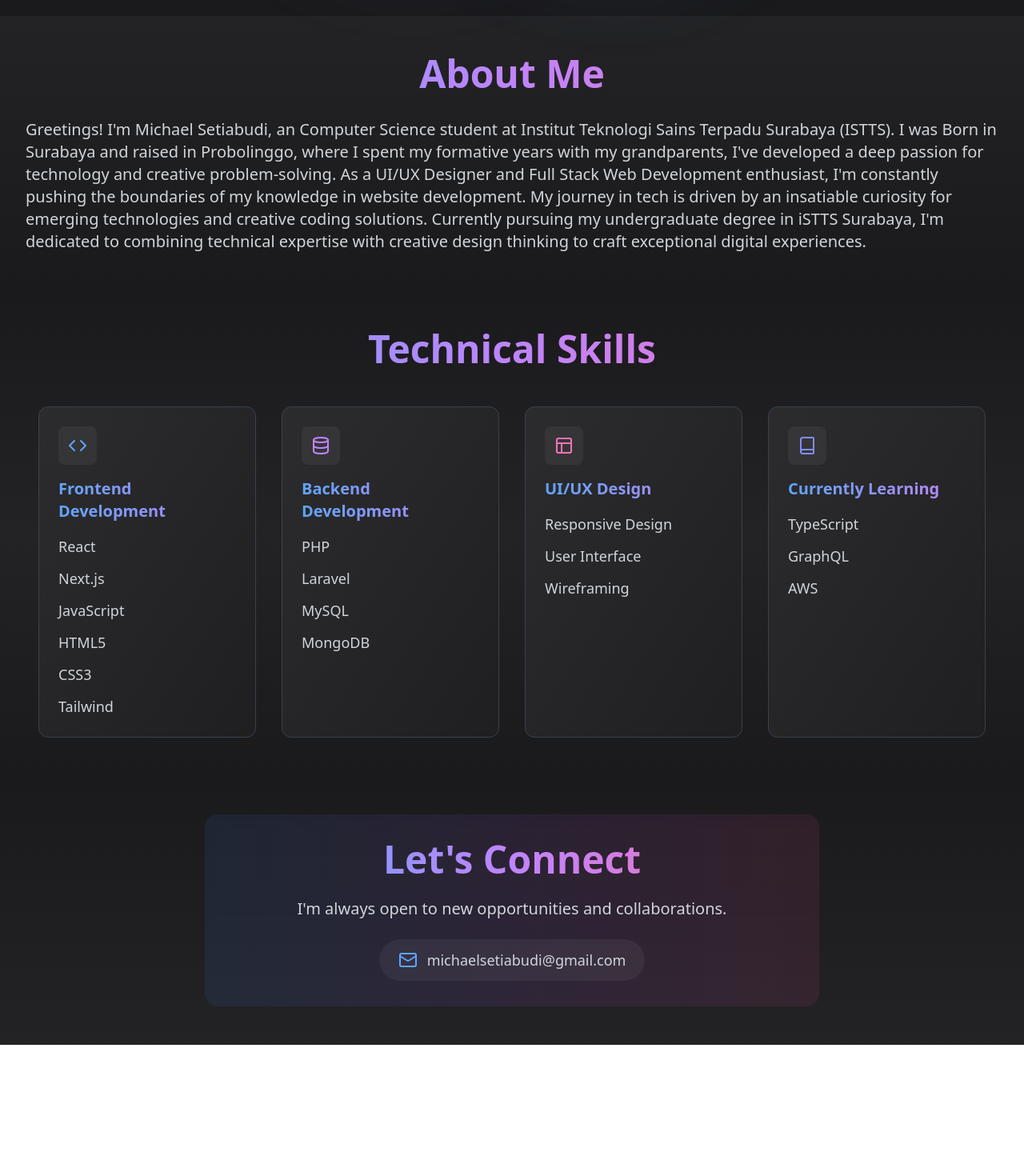
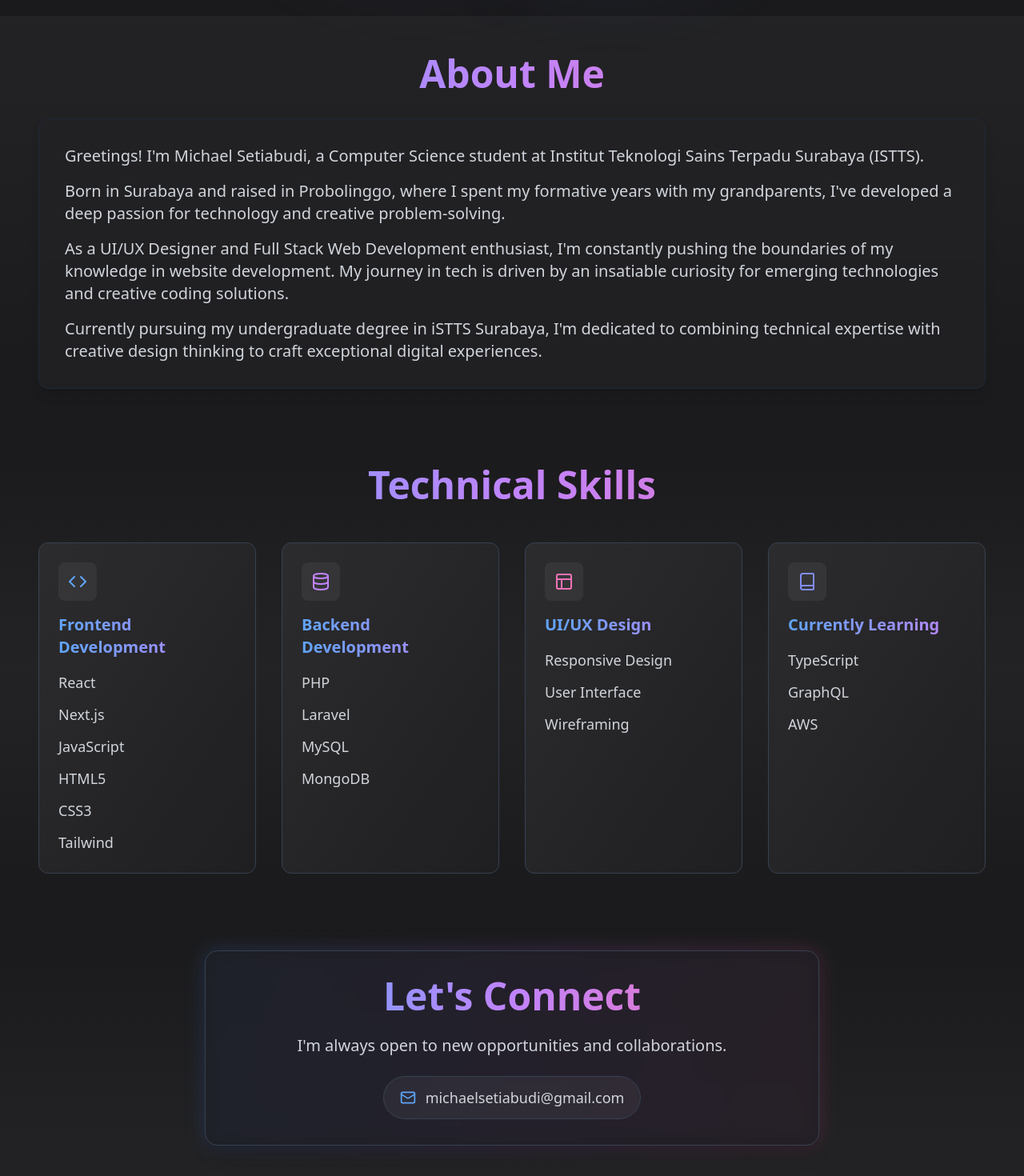
Before and after one commit to MichaelSetiabudi/porto_michaelsetiabudi, a Next.js app: page /about/Main in a window 1280 px wide. Shown: the part 540-2010 px from the top of the page at 80% size. Before the commit the page ends 1846 px from the top, so only its background shows below. Built offline with nearby package versions, Linux system fonts and the light colour scheme.

Commit message:
update front end

```diff
--- a/src/pages/about/Main.tsx
+++ b/src/pages/about/Main.tsx
@@ -107,28 +107,38 @@ const Main = () => {
         </div>
       </section>
 
-      {/* Biography Section */}
+      {/* Biography Section - Wider for desktop */}
 <section className="py-8 md:py-12 bg-gradient-to-b from-[#232325] to-[#1a1a1c]">
   <motion.div
-          className="w-[95%] mx-auto"
+    className="container mx-auto px-4 md:px-6 lg:px-8 xl:px-12"
     initial={{ opacity: 0, y: 20 }}
     whileInView={{ opacity: 1, y: 0 }}
     viewport={{ once: true }}
     transition={{ duration: 0.8 }}
   >
-          <motion.div className="space-y-6">
+    <motion.div className="w-full max-w-[1400px] mx-auto">
       <motion.h2
         className="text-3xl md:text-5xl font-bold text-center bg-gradient-to-r from-blue-400 via-purple-400 to-pink-400 bg-clip-text text-transparent font-poppins mb-8"
         variants={fadeInUp}
       >
         About Me
       </motion.h2>
+
       <motion.div
-              className="text-lg md:text-xl text-gray-300 leading-relaxed font-roboto"
+        className="text-lg md:text-xl text-gray-300 leading-relaxed font-roboto p-6 md:p-8 bg-[#232325]/70 backdrop-blur-sm rounded-xl border border-gray-800 shadow-lg"
         variants={fadeInUp}
       >
+        <p className="mb-4">
+          Greetings! I&apos;m Michael Setiabudi, a Computer Science student at Institut Teknologi Sains Terpadu Surabaya (ISTTS).
+        </p>
+        <p className="mb-4">
+          Born in Surabaya and raised in Probolinggo, where I spent my formative years with my grandparents, I&apos;ve developed a deep passion for technology and creative problem-solving.
+        </p>
+        <p className="mb-4">
+          As a UI/UX Designer and Full Stack Web Development enthusiast, I&apos;m constantly pushing the boundaries of my knowledge in website development. My journey in tech is driven by an insatiable curiosity for emerging technologies and creative coding solutions.
+        </p>
         <p>
-                Greetings! I&apos;m Michael Setiabudi, an Computer Science student at Institut Teknologi Sains Terpadu Surabaya (ISTTS). I was Born in Surabaya and raised in Probolinggo, where I spent my formative years with my grandparents, I&apos;ve developed a deep passion for technology and creative problem-solving. As a UI/UX Designer and Full Stack Web Development enthusiast, I&apos;m constantly pushing the boundaries of my knowledge in website development. My journey in tech is driven by an insatiable curiosity for emerging technologies and creative coding solutions. Currently pursuing my undergraduate degree in iSTTS Surabaya, I&apos;m dedicated to combining technical expertise with creative design thinking to craft exceptional digital experiences.
+          Currently pursuing my undergraduate degree in iSTTS Surabaya, I&apos;m dedicated to combining technical expertise with creative design thinking to craft exceptional digital experiences.
         </p>
       </motion.div>
     </motion.div>
@@ -154,7 +164,14 @@ const Main = () => {
             <SkillCard
               icon={<Code className="text-blue-400" />}
               title="Frontend Development"
-              skills={["React", "Next.js", "JavaScript", "HTML5", "CSS3", "Tailwind"]}
+              skills={[
+                "React",
+                "Next.js",
+                "JavaScript",
+                "HTML5",
+                "CSS3",
+                "Tailwind",
+              ]}
               delay={0}
             />
             <SkillCard
@@ -179,33 +196,41 @@ const Main = () => {
         </motion.div>
       </section>
 
-      {/* Contact Section */}
+      {/* Contact Section - FIXED */}
       <section className="py-8 md:py-12 bg-gradient-to-b from-[#1a1a1c] to-[#232325]">
         <motion.div
-          className="container mx-auto px-6 lg:px-12"
+          className="container mx-auto px-4 md:px-6 lg:px-12"
           initial={{ opacity: 0, y: 20 }}
           whileInView={{ opacity: 1, y: 0 }}
           viewport={{ once: true }}
           transition={{ duration: 0.8 }}
         >
-          <div className="max-w-3xl mx-auto text-center bg-gradient-to-r from-blue-500/10 via-purple-500/10 to-pink-500/10 p-8 rounded-2xl backdrop-blur-sm">
+          <div className="max-w-3xl mx-auto text-center relative">
+            <div className="absolute inset-0 bg-gradient-to-r from-blue-500/20 via-purple-500/20 to-pink-500/20 rounded-2xl blur-md"></div>
+            <div className="relative bg-[#1f1f23]/80 p-6 md:p-8 rounded-2xl border border-gray-700 shadow-xl backdrop-blur-sm">
               <motion.h2
                 className="text-3xl md:text-5xl font-bold mb-6 font-poppins bg-gradient-to-r from-blue-400 via-purple-400 to-pink-400 bg-clip-text text-transparent"
                 variants={fadeInUp}
               >
                 Let&apos;s Connect
               </motion.h2>
-            <motion.p className="text-gray-300 mb-6 text-lg md:text-xl font-roboto" variants={fadeInUp}>
+              <motion.p
+                className="text-gray-300 mb-6 text-lg md:text-xl font-roboto"
+                variants={fadeInUp}
+              >
                 I&apos;m always open to new opportunities and collaborations.
               </motion.p>
               <motion.div
-              className="inline-flex items-center justify-center space-x-3 text-gray-300 bg-white/5 px-6 py-3 rounded-full hover:bg-white/10 transition-all duration-300"
+                className="inline-flex items-center justify-center space-x-3 text-gray-300 bg-white/5 px-5 py-3 rounded-full hover:bg-white/10 transition-all duration-300 border border-gray-700"
                 variants={fadeInUp}
                 whileHover={{ scale: 1.05 }}
               >
-              <Mail className="w-6 h-6 text-blue-400" />
-              <span className="font-roboto text-lg">michaelsetiabudi@gmail.com</span>
+                <Mail className="w-5 h-5 text-blue-400 flex-shrink-0" />
+                <span className="font-roboto text-base md:text-lg truncate">
+                  michaelsetiabudi@gmail.com
+                </span>
               </motion.div>
+            </div>
           </div>
         </motion.div>
       </section>
@@ -256,7 +281,12 @@ const AnimatedProfileImage = () => (
   </>
 );
 
-const SkillCard: React.FC<SkillCardProps> = ({ icon, title, skills, delay }) => (
+const SkillCard: React.FC<SkillCardProps> = ({
+  icon,
+  title,
+  skills,
+  delay,
+}) => (
   <motion.div
     className="p-6 bg-gradient-to-br from-[#2c2c2e] to-[#1f1f21] rounded-xl border border-gray-700 hover:border-blue-500 transition-all duration-300 font-roboto"
     initial={{ opacity: 0, y: 20 }}
--- a/src/pages/landingpage/Main.tsx
+++ b/src/pages/landingpage/Main.tsx
@@ -7,9 +7,8 @@ const TypewriterText = () => {
   const [loopNum, setLoopNum] = useState(0);
 
   const phrases = useMemo(() => [
-    "Full Stack Developer",
+    "Full Stack Web Developer",
     "UI/UX Enthusiast",
-    "Problem Solver"
   ], []);
 
   useEffect(() => {
@@ -65,8 +64,8 @@ const Main = () => {
         </div>
 
         <div className="max-w-4xl mx-auto text-center relative z-10 space-y-6 md:space-y-8 px-4">
-          <h1 className="text-3xl sm:text-4xl md:text-5xl lg:text-7xl font-bold animate-fadeIn leading-tight">
-            Hi, I&rsquo;m Michael Setiabudi
+          <h1 className="text-3xl sm:text-4xl md:text-5xl lg:text-6xl font-bold animate-fadeIn leading-tight">
+            Hi, Welcome to My Portofolio
           </h1>
 
           <TypewriterText />
```
Lines whose indentation alone changed are shown as unchanged.
